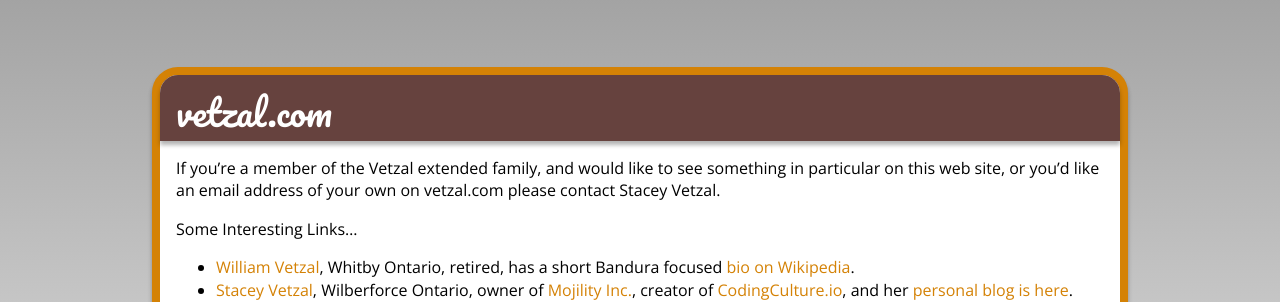
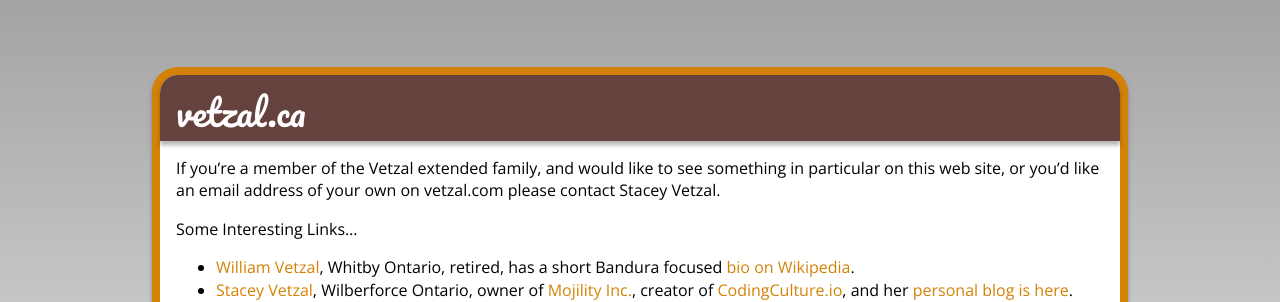
Before and after one commit to svetzal/svetzal.github.io, a Jekyll site: the page built from index.md, in a window 1280 px wide. Shown: the part 241-543 px from the top of the page. Built offline with Jekyll 4.4.1, drawn with Linux system fonts in a browser that asks for light colours.

Commit message:
Use configured domain in site banner

```diff
--- a/_layouts/default.html
+++ b/_layouts/default.html
@@ -8,7 +8,7 @@
 <body>
 
 <main>
-    <h1 id="banner">vetzal.com</h1>
+    <h1 id="banner">{{ site.title }}</h1>
     <article>
         {{ content }}
     </article>
```
